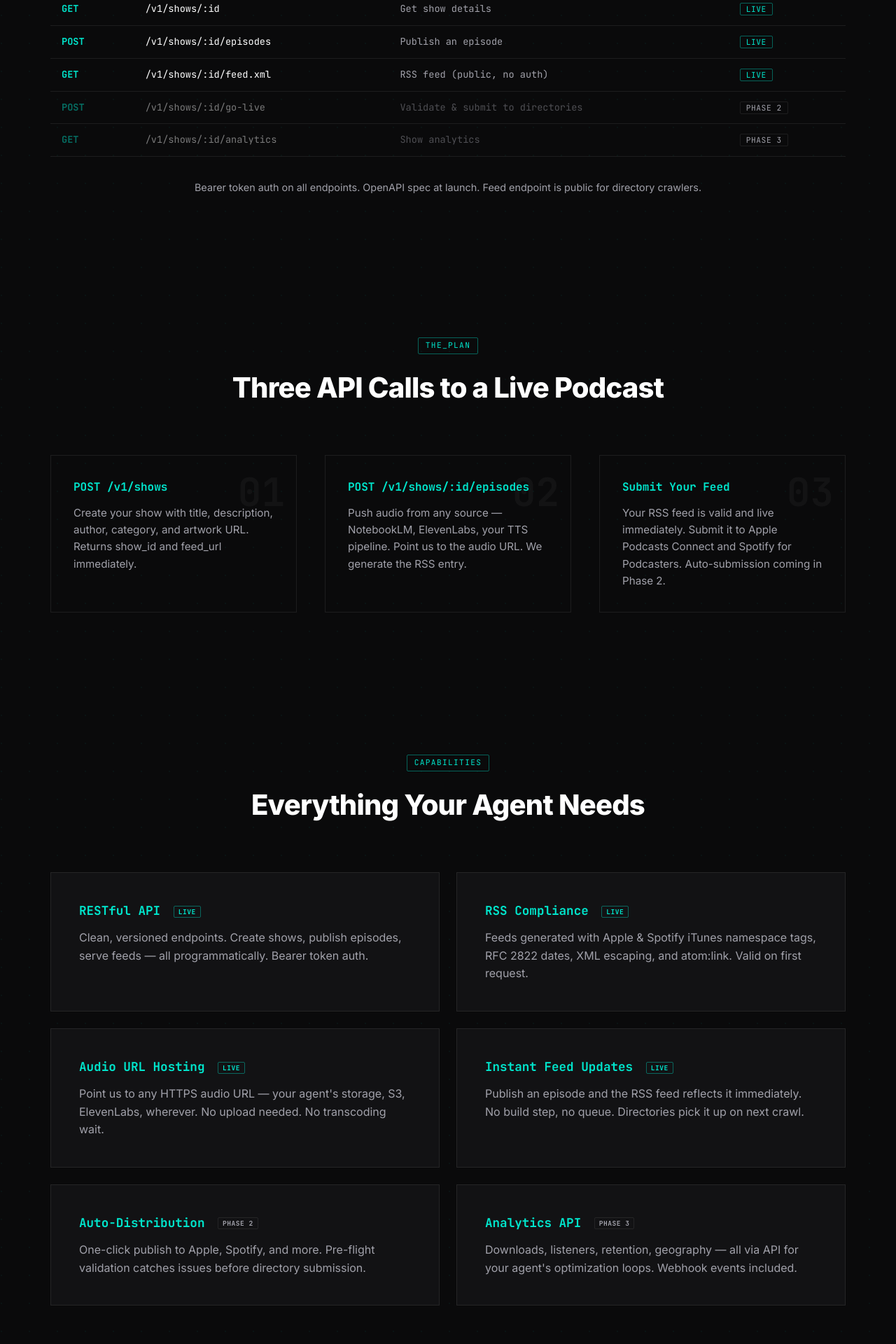
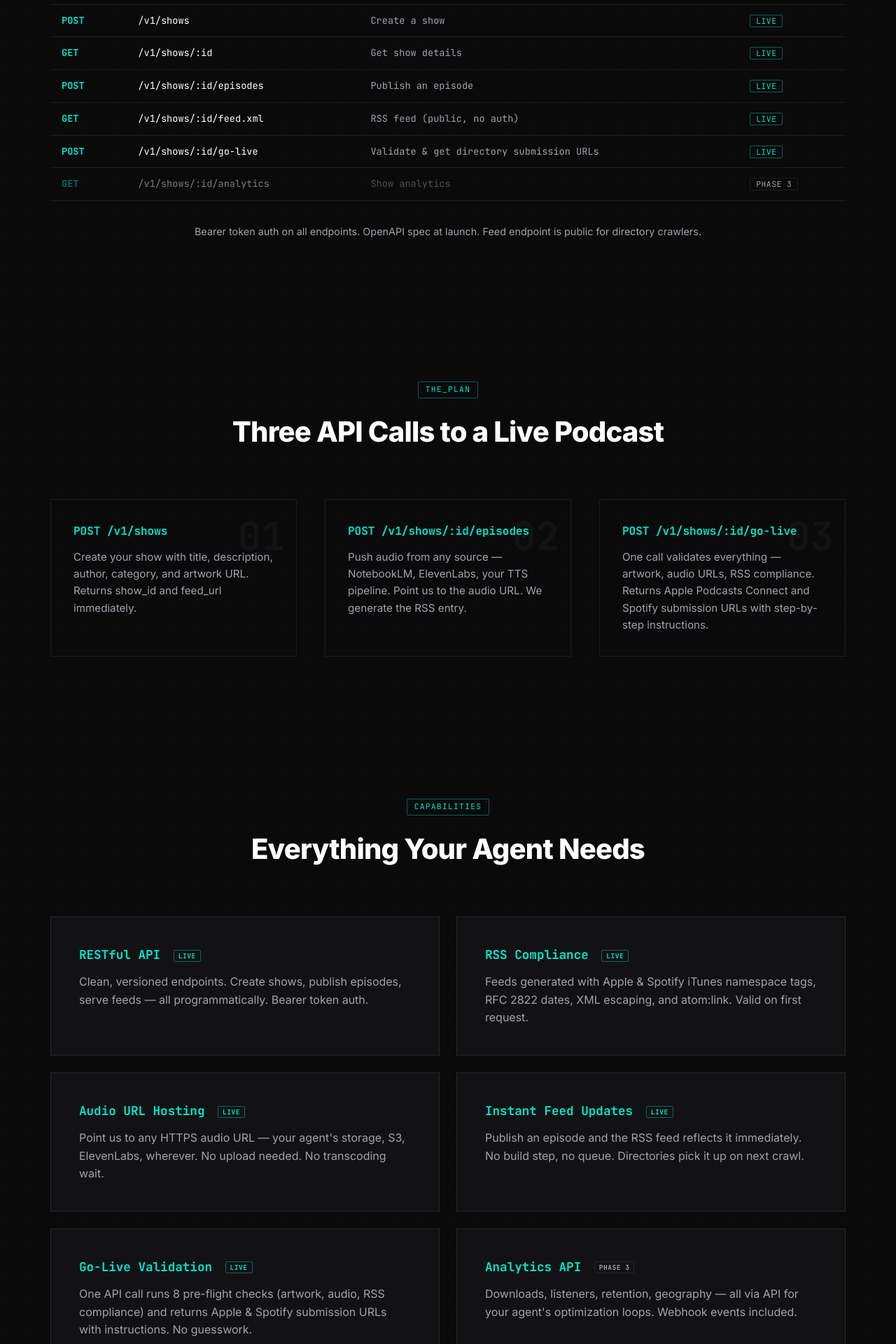
Before and after one commit to abundancemedia/podclaw, a Next.js app: page / in a window 1280 px wide. Shown: the part 2420-4340 px from the top of the page at 70% size. Built offline with nearby package versions, Linux system fonts and the light colour scheme.

Commit message:
feat: landing page v3 — go-live endpoint now marked Live, hero code includes go-live flow

```diff
--- a/src/app/page.tsx
+++ b/src/app/page.tsx
@@ -104,8 +104,11 @@ curl -X POST https://podclaw.vercel.app/api/v1/shows/show_a1b2c3/episodes \\
     "description": "A deep dive into..."
   }'
 
-# RSS feed auto-generates at:
-# https://podclaw.vercel.app/api/v1/shows/show_a1b2c3/feed.xml`}
+# Go live — validates & returns directory URLs
+curl -X POST https://podclaw.vercel.app/api/v1/shows/show_a1b2c3/go-live \\
+  -H "Authorization: Bearer pk_live_..."
+
+# → { "status": "live", "distribution": { "apple": {...}, "spotify": {...} } }`}
                 </div>
                 <div className={`code-body code-panel ${activeTab === 'python' ? 'active' : ''}`}>
 {`import requests
@@ -140,7 +143,14 @@ episode = requests.post(
   }
 ).json()
 
-# Feed is live — submit to Apple/Spotify`}
+# Go live — validates everything, returns submission URLs
+live = requests.post(
+  f"{API}/shows/{show['id']}/go-live",
+  headers=HEADERS
+).json()
+
+print(live["distribution"]["apple"]["submit_url"])
+print(live["distribution"]["spotify"]["submit_url"])`}
                 </div>
               </div>
             </div>
@@ -221,7 +231,7 @@ episode = requests.post(
               <tr><td className="api-method">GET</td><td className="api-path">/v1/shows/:id</td><td className="api-desc">Get show details</td><td><span className="api-live">Live</span></td></tr>
               <tr><td className="api-method">POST</td><td className="api-path">/v1/shows/:id/episodes</td><td className="api-desc">Publish an episode</td><td><span className="api-live">Live</span></td></tr>
               <tr><td className="api-method">GET</td><td className="api-path">/v1/shows/:id/feed.xml</td><td className="api-desc">RSS feed (public, no auth)</td><td><span className="api-live">Live</span></td></tr>
-              <tr><td className="api-method api-future">POST</td><td className="api-path api-future">/v1/shows/:id/go-live</td><td className="api-desc api-future">Validate &amp; submit to directories</td><td><span className="api-soon">Phase 2</span></td></tr>
+              <tr><td className="api-method">POST</td><td className="api-path">/v1/shows/:id/go-live</td><td className="api-desc">Validate &amp; get directory submission URLs</td><td><span className="api-live">Live</span></td></tr>
               <tr><td className="api-method api-future">GET</td><td className="api-path api-future">/v1/shows/:id/analytics</td><td className="api-desc api-future">Show analytics</td><td><span className="api-soon">Phase 3</span></td></tr>
             </tbody>
           </table>
@@ -251,8 +261,8 @@ episode = requests.post(
             </div>
             <div className="step-card">
               <div className="step-num">03</div>
-              <h3>Submit Your Feed</h3>
-              <p>Your RSS feed is valid and live immediately. Submit it to Apple Podcasts Connect and Spotify for Podcasters. Auto-submission coming in Phase 2.</p>
+              <h3>POST /v1/shows/:id/go-live</h3>
+              <p>One call validates everything — artwork, audio URLs, RSS compliance. Returns Apple Podcasts Connect and Spotify submission URLs with step-by-step instructions.</p>
             </div>
           </div>
         </div>
@@ -283,8 +293,8 @@ episode = requests.post(
               <p>Publish an episode and the RSS feed reflects it immediately. No build step, no queue. Directories pick it up on next crawl.</p>
             </div>
             <div className="feature-card">
-              <h3>Auto-Distribution <span className="feature-badge-soon">Phase 2</span></h3>
-              <p>One-click publish to Apple, Spotify, and more. Pre-flight validation catches issues before directory submission.</p>
+              <h3>Go-Live Validation <span className="feature-badge-live">Live</span></h3>
+              <p>One API call runs 8 pre-flight checks (artwork, audio, RSS compliance) and returns Apple &amp; Spotify submission URLs with instructions. No guesswork.</p>
             </div>
             <div className="feature-card">
               <h3>Analytics API <span className="feature-badge-soon">Phase 3</span></h3>
```
